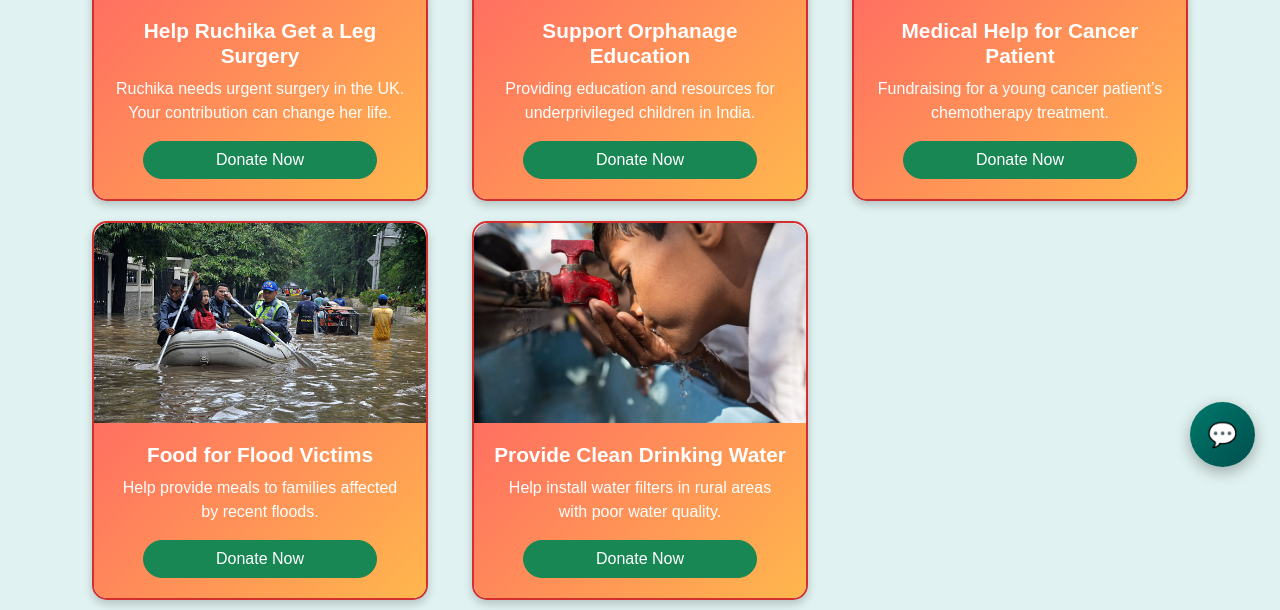
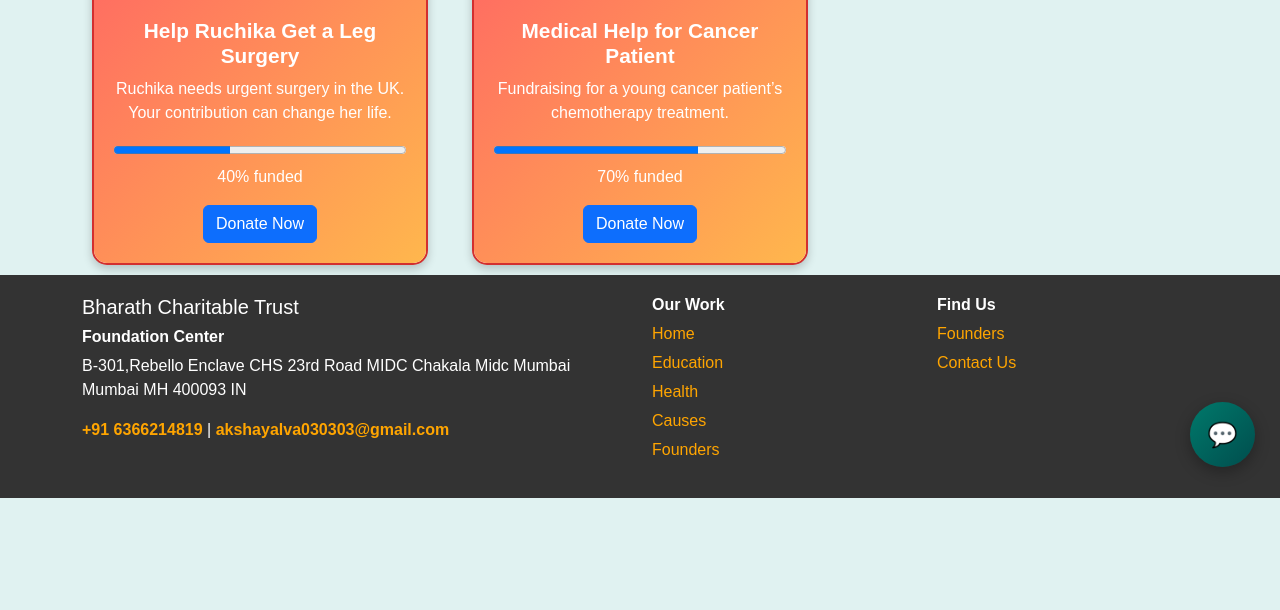
Before and after one commit to AkshayTries/Bharath_Renewed, a Flask app: page /causes in a window 1280 px wide. Shown: the part 293-903 px from the top of the page. After the commit the page ends 791 px from the top, so only its background shows below. Run offline with Flask 3, Linux system fonts and the light colour scheme.

Commit message:
Footer and some other changes

```diff
--- a/app.py
+++ b/app.py
@@ -1,8 +1,9 @@
 from flask import Flask, render_template, request, redirect
-from flask import jsonify
+from flask import jsonify,url_for
 from flask_sqlalchemy import SQLAlchemy
 from datetime import datetime
 import smtplib
+import qrcode
 import os
 from email.mime.text import MIMEText
 from email.mime.multipart import MIMEMultipart
@@ -84,6 +85,22 @@ def contact():
     else:
         return render_template('contactus.html')
 
+@app.route('/generate_qr', methods=['POST'])
+def generate_qr():
+    amount = request.form.get("amount")
+
+    if not amount:
+        return jsonify({"error": "Invalid amount"}), 400
+
+    payment_link = f"upi://pay?pa=akshayalva030303@okicici&pn=CharityFund&mc=1234&tid=0001&tr=123456&tn=Donation&am={amount}&cu=INR"
+
+    qr = qrcode.make(payment_link)
+    qr_path = os.path.join("static/images", "payment_qr.png")
+    qr.save(qr_path)
+
+    return jsonify({"qr_url": url_for('static', filename='images/payment_qr.png')})
+
+
 @app.route('/founders')
 def founders():
     return render_template('founders.html')
--- a/static/css/main.css
+++ b/static/css/main.css
@@ -25,3 +25,34 @@ body {
 .carousel-control-prev-icon, .carousel-control-next-icon {
     filter: invert(100%);
 }
+.footer {
+    background-color: #333;
+    color: white;
+    padding: 20px 0;
+}
+
+.footer h5, .footer h6 {
+    color: white;
+}
+
+.footer a {
+    color: orange;
+    text-decoration: none;
+}
+
+.footer a:hover {
+    text-decoration: underline;
+}
+
+.footer-links {
+    list-style: none;
+    padding: 0;
+}
+
+.footer-links li {
+    margin-bottom: 5px;
+}
+
+.contact-link {
+    font-weight: bold;
+}
--- a/templates/base.html
+++ b/templates/base.html
@@ -42,12 +42,50 @@
 
 
 
+
     <iframe src="{{ url_for('chatbot') }}" style="position: fixed; bottom: 20px; right:5px; width: 350px; height: 2000px; border: none; background: transparent; z-index: 9999;"></iframe>
-{%block body%}
+
+    {%block body%}
 
 {%endblock%}
 
+<footer class="footer">
+  <div class="container">
+      <div class="row">
+          <!-- Left Section -->
+          <div class="col-md-6">
+              <h5>Bharath Charitable Trust</h5>
+              <h6><strong>Foundation Center</strong></h6>
+              <p>B-301,Rebello Enclave CHS 23rd Road MIDC Chakala Midc Mumbai Mumbai MH 400093 IN</p>
+              <p>
+                  <a href="tel:+918040924050" class="contact-link"><strong>+91 6366214819</strong></a> |
+                  <a href="mailto:act.trust@gmail.com" class="contact-link">akshayalva030303@gmail.com</a>
+              </p>
+          </div>
 
+          <!-- Middle Section -->
+          <div class="col-md-3">
+              <h6><strong>Our Work</strong></h6>
+              <ul class="footer-links">
+                  <li><a href="/">Home</a></li>
+                  <li><a href="/education">Education</a></li>
+                  <li><a href="/health">Health</a></li>
+                  <li><a href="/causes">Causes</a></li>
+                  <li><a href="/founders">Founders</a></li>
+              </ul>
+          </div>
+
+          <!-- Right Section -->
+          <div class="col-md-3">
+              <h6><strong>Find Us</strong></h6>
+              <ul class="footer-links">
+                <li><a href="/founders">Founders</a></li>
+                <li><a href="/contactus">Contact Us</a></li>
+              </ul>
+          </div>
+      </div>
+  </div>
+</footer>
     <script src="https://cdn.jsdelivr.net/npm/bootstrap@5.3.3/dist/js/bootstrap.bundle.min.js" integrity="sha384-YvpcrYf0tY3lHB60NNkmXc5s9fDVZLESaAA55NDzOxhy9GkcIdslK1eN7N6jIeHz" crossorigin="anonymous"></script>
 </body>
 </html>
--- a/templates/causes.html
+++ b/templates/causes.html
@@ -1,11 +1,11 @@
-{%extends 'base.html'%}
+{% extends 'base.html' %}
 
-{%block head%}
-<link rel="stylesheet" href ="{{ url_for('static',filename='css/causes.css')}}">
-{%endblock%}
+{% block head %}
+<link rel="stylesheet" href="{{ url_for('static', filename='css/causes.css') }}">
+<script src="https://code.jquery.com/jquery-3.6.0.min.js"></script> <!-- jQuery for AJAX -->
+{% endblock %}
 
-
-{%block body%}
+{% block body %}
 <div class="container mt-4">
     <div class="row">
         <!-- Cause 1 -->
@@ -15,61 +15,82 @@
                 <div class="card-body">
                     <h5 class="card-title">Help Ruchika Get a Leg Surgery</h5>
                     <p class="card-text">Ruchika needs urgent surgery in the UK. Your contribution can change her life.</p>
-                    <a href="#" class="btn btn-success">Donate Now</a>
+                    <progress value="40" max="100" style="width:100%;"></progress>
+                    <p>40% funded</p>
+                    <button class="btn btn-primary donate-btn" data-bs-toggle="modal" data-bs-target="#donateModal">Donate Now</button>
                 </div>
             </div>
         </div>
-
-        <!-- Cause 2 -->
         <div class="col-md-4">
             <div class="card">
                 <img src="static/images/cause2.png" class="card-img-top" alt="Cause Image">
                 <div class="card-body">
-                    <h5 class="card-title">Support Orphanage Education</h5>
-                    <p class="card-text">Providing education and resources for underprivileged children in India.</p>
-                    <a href="#" class="btn btn-success">Donate Now</a>
+                    <h5 class="card-title">Medical Help for Cancer Patient</h5>
+                    <p class="card-text">Fundraising for a young cancer patient’s chemotherapy treatment.</p>
+                    <progress value="70" max="100" style="width:100%;"></progress>
+                    <p>70% funded</p>
+                    <button class="btn btn-primary donate-btn" data-bs-toggle="modal" data-bs-target="#donateModal">Donate Now</button>
                 </div>
             </div>
-        </div>
-
-        <!-- Cause 3 -->
-        <div class="col-md-4">
-            <div class="card">
-                <img src="static/images/cause3.png" class="card-img-top" alt="Cause Image">
-                <div class="card-body">
-                    <h5 class="card-title">Medical Help for Cancer Patient</h5>
-                    <p class="card-text">Fundraising for a young cancer patient’s chemotherapy treatment.</p>
-                    <a href="#" class="btn btn-success">Donate Now</a>
-                </div>
-            </div>
-        </div>
-        <!-- Cause 4 -->
-<div class="col-md-4">
-    <div class="card">
-        <img src="static/images/cause4.png" class="card-img-top" alt="Cause Image">
-        <div class="card-body">
-            <h5 class="card-title">Food for Flood Victims</h5>
-            <p class="card-text">Help provide meals to families affected by recent floods.</p>
-            <a href="#" class="btn btn-success">Donate Now</a>
         </div>
     </div>
 </div>
 
+<!-- Modal for Donation -->
+<div class="modal fade" id="donateModal" tabindex="-1" aria-labelledby="donateModalLabel" aria-hidden="true">
+    <div class="modal-dialog">
+        <div class="modal-content">
+            <div class="modal-header">
+                <h5 class="modal-title" id="donateModalLabel">Donate Now</h5>
+                <button type="button" class="btn-close" data-bs-dismiss="modal" aria-label="Close"></button>
+            </div>
+            <div class="modal-body">
+                <form id="donationForm">
+                    <div class="mb-3">
+                        <label for="donorName" class="form-label">Your Name</label>
+                        <input type="text" class="form-control" id="donorName" required>
+                    </div>
+                    <div class="mb-3">
+                        <label for="donorPhone" class="form-label">Phone Number</label>
+                        <input type="tel" class="form-control" id="donorPhone" required>
+                    </div>
+                    <div class="mb-3">
+                        <label for="donationAmount" class="form-label">Enter Amount (₹)</label>
+                        <input type="number" class="form-control" id="donationAmount" required>
+                    </div>
+                    <button type="button" class="btn btn-secondary w-100" id="generateQR">Generate QR Code</button>
 
+                    <div class="text-center mt-3" id="qrContainer" style="display:none;">
+                        <p>Scan the QR code below to proceed with the donation:</p>
+                        <img id="qrCode" src="" alt="QR Code" class="img-fluid" width="200">
+                    </div>
 
-<!-- Cause 6 -->
-<div class="col-md-4">
-    <div class="card">
-        <img src="static/images/cause5.png" class="card-img-top" alt="Cause Image">
-        <div class="card-body">
-            <h5 class="card-title">Provide Clean Drinking Water</h5>
-            <p class="card-text">Help install water filters in rural areas with poor water quality.</p>
-            <a href="#" class="btn btn-success">Donate Now</a>
+                    <button type="submit" class="btn btn-primary w-100 mt-3">I have donated</button>
+                </form>
+            </div>
         </div>
     </div>
 </div>
 
-    </div>
-</div>
+<script>
+    $(document).ready(function() {
+        $("#generateQR").click(function() {
+            var amount = $("#donationAmount").val();
+            if (amount && amount > 0) {
+                $.ajax({
+                    url: "/generate_qr",
+                    type: "POST",
+                    data: { amount: amount },
+                    success: function(response) {
+                        $("#qrCode").attr("src", response.qr_url);
+                        $("#qrContainer").show();
+                    }
+                });
+            } else {
+                alert("Please enter a valid donation amount.");
+            }
+        });
+    });
+</script>
 
-{%endblock%}
+{% endblock %}
```
Also changed, not shown: static/images/payment_qr.png (added).
